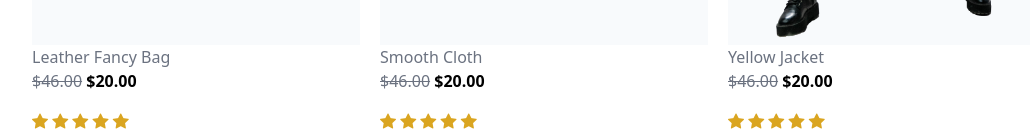
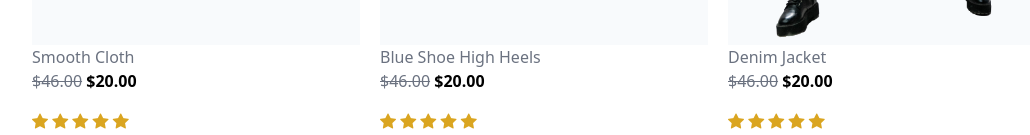
Before and after one commit to ChrisRoyalty/Fashion-Website, a plain HTML site: page index.html in a window 1280 px wide. Shown: the part 3435-3570 px from the top of the page, without its empty margins (96-1126 px from the left). Drawn offline with nearby package versions, Linux system fonts and the light colour scheme.

Commit message:
brand name editing

```diff
--- a/index.html
+++ b/index.html
@@ -223,7 +223,7 @@
             <img src="./images/smooth cloth.png" alt="blue shoe" class="h-60" />
           </div>
           <figcaption class="">
-            <p class="text-gray-500">Leather Fancy Bag</p>
+            <p class="text-gray-500">Smooth Cloth</p>
             <p><del class="text-gray-500">$46.00</del> <b>$20.00</b></p>
             <div class="mt-4">
               <span><i class="bi bi-star-fill" style="color: goldenrod;"></i></span>
@@ -242,7 +242,7 @@
             <img src="./images/blue shoe.png" alt="blue shoe" class="h-72" />
           </div>
           <figcaption class="">
-            <p class="text-gray-500">Smooth Cloth</p>
+            <p class="text-gray-500">Blue Shoe High Heels</p>
             <p><del class="text-gray-500">$46.00</del> <b>$20.00</b></p>
             <div class="mt-4">
               <span><i class="bi bi-star-fill" style="color: goldenrod;"></i></span>
@@ -265,7 +265,7 @@
             />
           </div>
           <figcaption class="">
-            <p class="text-gray-500">Yellow Jacket</p>
+            <p class="text-gray-500">Denim Jacket</p>
             <p><del class="text-gray-500">$46.00</del> <b>$20.00</b></p>
             <div class="mt-4">
               <span><i class="bi bi-star-fill" style="color: goldenrod;"></i></span>
```
